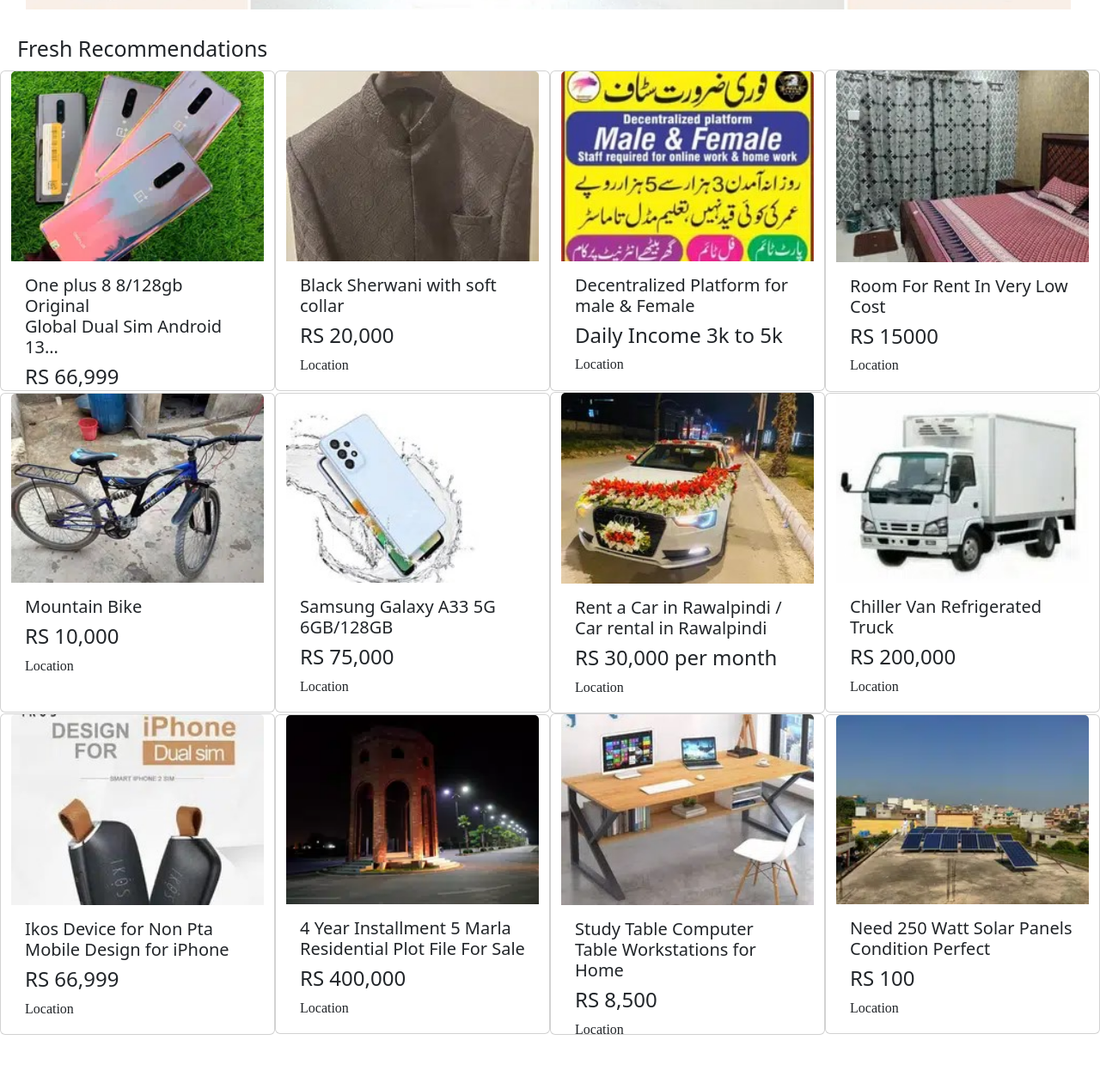
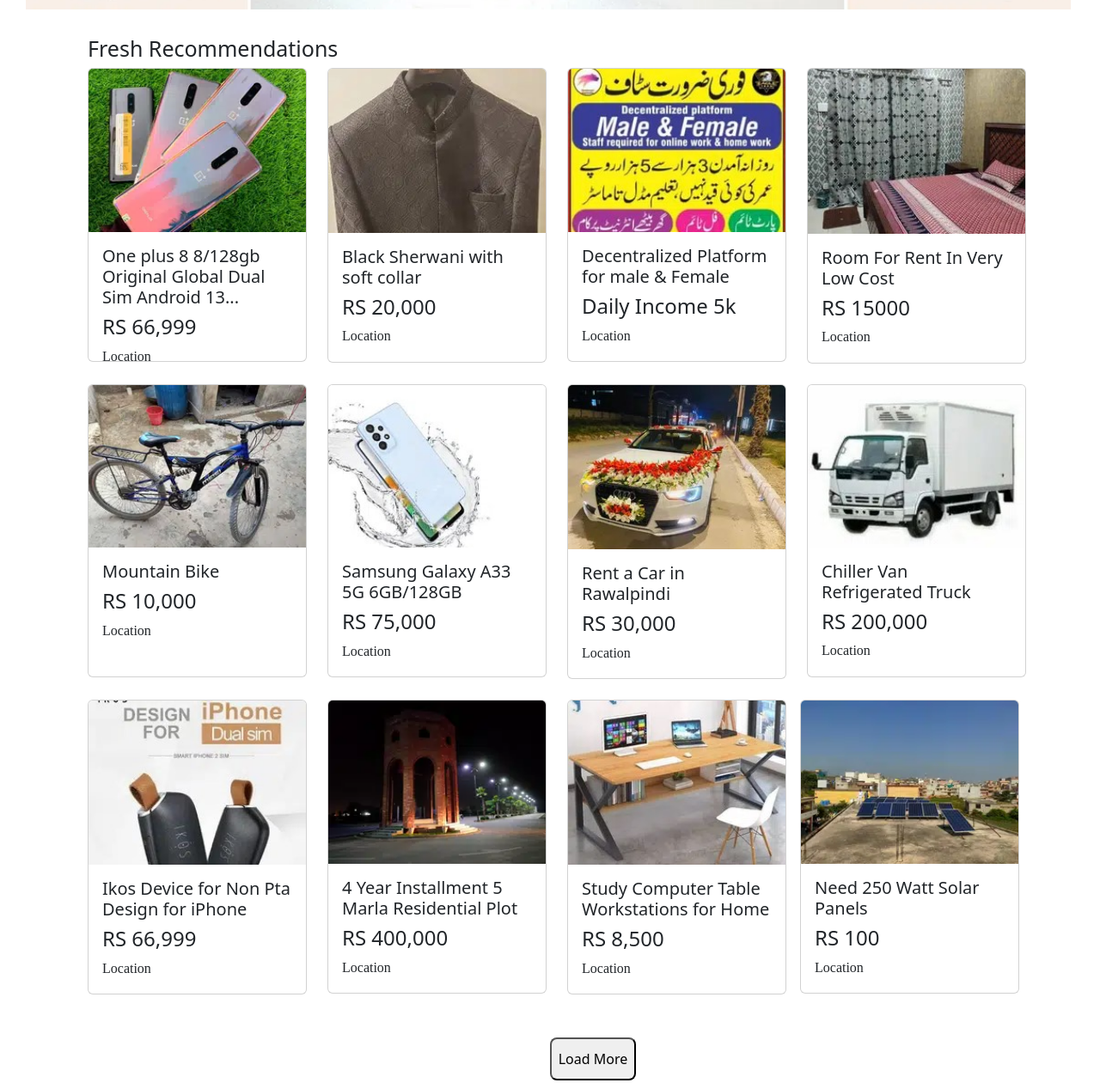
Before and after one commit to usaidamin/Olx-Layout, a plain HTML site: page index.html in a window 1280 px wide. Shown: the part 349-1609 px from the top of the page at 86% size. Drawn offline with nearby package versions, Linux system fonts and the light colour scheme.

Commit message:
Olx Layout

```diff
--- a/index.html
+++ b/index.html
@@ -100,33 +100,44 @@
         <section class="arches">
             <img src="./mcdonald.jfif" alt="" class="animate__animated  animate__backInLeft">
         </section>
+        <section class="cardWrapper container">
     <h1 class="heading">Fresh Recommendations</h1>
-    <section class="cardWrapper row">
-        <div class="card col-lg-2 col-md-3 col-sm-4" style="width: 20rem;">
+    <div class="row m-0">
+      <div class="col-lg-3 col-md-4 col-sm-6">
+        <div class="card mx-2" style="width: 100%;">
           <img src="./Phones.jfif" class="card-img-top" alt="...">
           <div class="card-body about">
-              <h5 class="card-title">One plus 8 8/128gb Original<br>Global Dual Sim Android 13...</h5>
+            <h5 class="card-title">One plus 8 8/128gb Original Global Dual Sim Android 13...</h5>
             <h4 class="card-text">RS 66,999</h4>
             <p>Location</p>
           </div>
         </div>
-          <div class="card col-lg-2 col-md-3 col-sm-4" style="width: 20rem;">
+      </div>
+
+      <div class="col-lg-3 col-md-4 col-sm-6">
+        <div class="card mx-2" style="width: 100%;">
           <img src="./Sherwani.jfif" class="card-img-top" alt="...">
           <div class="card-body about">
-              <h5 class="card-title">Black Sherwani with soft<br>collar </h5>
+            <h5 class="card-title">Black Sherwani with soft collar </h5>
             <h4 class="card-text">RS 20,000</h4>
             <p>Location</p>
           </div>
         </div>
-          <div class="card col-lg-2 col-md-3 col-sm-4" style="width: 20rem;">
+      </div>
+
+      <div class="col-lg-3 col-md-4 col-sm-6">
+        <div class="card mx-2" style="width: 100%;">
           <img src="./Platform.jfif" class="card-img-top" alt="...">
           <div class="card-body about">
             <h5 class="card-title">Decentralized Platform for male & Female</h5>
-              <h4 class="card-text">Daily Income 3k to 5k</h4>
+            <h4 class="card-text">Daily Income 5k</h4>
             <p>Location</p>
           </div>
         </div>
-          <div class="card col-lg-2 col-md-3 col-sm-4" style="width: 20rem;">
+      </div>
+
+      <div class="col-lg-3 col-md-4 col-sm-6">
+        <div class="card mx-2" style="width: 100%;">
           <img src="./Bedroom.jfif" class="card-img-top" alt="...">
           <div class="card-body about">
             <h5 class="card-title">Room For Rent In Very Low Cost</h5>
@@ -134,71 +145,110 @@
             <p>Location</p>
           </div>
         </div>
-          <div class="card col-lg-2 col-md-3 col-sm-4" style="width: 20rem;">
+      </div>
+
+    </div>
+  </section>
+
+  <section class="itemWrapper container mt-4">
+    <div class="row m-0">
+
+      <div class="col-lg-3 col-md-4 col-sm-6">
+        <div class="card mx-2" style="width: 100%;">
           <img src="./Cycle.jfif" class="card-img-top" alt="...">
-            <div class="card-body about">
+          <div class="card-body item">
             <h5 class="card-title">Mountain Bike </h5>
             <h4 class="card-text">RS 10,000</h4>
             <p>Location</p>
           </div>
         </div>
-          <div class="card col-lg-2 col-md-3 col-sm-4" style="width: 20rem;">
+      </div>
+
+      <div class="col-lg-3 col-md-4 col-sm-6">
+        <div class="card mx-2" style="width: 100%;">
           <img src="./Mobile.jfif" class="card-img-top" alt="...">
-            <div class="card-body about">
+          <div class="card-body item">
             <h5 class="card-title">Samsung Galaxy A33 5G 6GB/128GB</h5>
             <h4 class="card-text">RS 75,000</h4>
             <p>Location</p>
           </div>
         </div>
-          <div class="card col-lg-2 col-md-3 col-sm-4" style="width: 20rem;">
+      </div>
+
+      <div class="col-lg-3 col-md-4 col-sm-6">
+        <div class="card mx-2" style="width: 100%;">
           <img src="./Car.jfif" class="card-img-top" alt="...">
-            <div class="card-body about">
-              <h5 class="card-title">Rent a Car in Rawalpindi / Car rental in Rawalpindi</h5>
-              <h4 class="card-text">RS 30,000 per month</h4>
+          <div class="card-body item">
+            <h5 class="card-title">Rent a Car in Rawalpindi&nbsp;&nbsp;&nbsp;</h5>
+            <h4 class="card-text">RS 30,000</h4>
             <p>Location</p>
           </div>
         </div>
-          <div class="card col-lg-4 col-md-3 col-sm-4" style="width: 20rem;">
+      </div>
+
+      <div class="col-lg-3 col-md-4 col-sm-6">
+        <div class="card mx-2" style="width: 100%;">
           <img src="./Truck.jfif" class="card-img-top" alt="...">
-            <div class="card-body about">
+          <div class="card-body item">
             <h5 class="card-title">Chiller Van Refrigerated Truck</h5>
             <h4 class="card-text">RS 200,000</h4>
             <p>Location</p>
           </div>
         </div>
-          <div class="card col-lg-2 col-md-3 col-sm-4" style="width: 20rem;">
+      </div>
+
+    </div>
+    </section>
+
+    <section class="placeWrapper container mt-4">
+      <div class="row m-0">
+
+      <div class="col-lg-3 col-md-4 col-sm-6">
+        <div class="card mx-2" style="width: 100%;">
           <img src="./Iphone Dual Sim.jfif" class="card-img-top" alt="...">
-            <div class="card-body about">
-              <h5 class="card-title">Ikos Device for Non Pta Mobile Design for iPhone</h5>
+          <div class="card-body feature">
+            <h5 class="card-title">Ikos Device for Non Pta Design for iPhone</h5>
             <h4 class="card-text">RS 66,999</h4>
             <p>Location</p>
           </div>
         </div>
-          <div class="card col-lg-2 col-md-3 col-sm-4" style="width: 20rem;">
+      </div>
+
+      <div class="col-lg-3 col-md-4 col-sm-6">
+        <div class="card mx-2" style="width: 100%;">
           <img src="./Plot.jfif" class="card-img-top" alt="...">
-            <div class="card-body about">
-              <h5 class="card-title">4 Year Installment 5 Marla Residential Plot File For Sale</h5>
+          <div class="card-body feature">
+            <h5 class="card-title">4 Year Installment 5 Marla Residential Plot</h5>
             <h4 class="card-text">RS 400,000</h4>
             <p>Location</p>
           </div>
         </div>
-          <div class="card col-lg-2 col-md-3 col-sm-4" style="width: 20rem;">
+      </div>
+      <div class="col-lg-3 col-md-4 col-sm-6">
+        <div class="card mx-2" style="width: 100%;">
           <img src="./Computer Table.jfif" class="card-img-top" alt="...">
-            <div class="card-body about">
-              <h5 class="card-title">Study Table Computer Table Workstations for Home</h5>
+          <div class="card-body feature">
+            <h5 class="card-title">Study Computer Table Workstations for Home</h5>
             <h4 class="card-text">RS 8,500</h4>
             <p>Location</p>
           </div>
         </div>
-          <div class="card col-lg-2 col-md-3 col-sm-4" style="width: 20rem;">
+      </div>
+
+      <div class="col-lg-3 col-md-4 col-sm-6">
+        <div class="card mx-0" style="width: 100%;">
           <img src="./Solar Panels.jfif" class="card-img-top" alt="...">
-            <div class="card-body about">
-              <h5 class="card-title">Need 250 Watt Solar Panels Condition Perfect</h5>
+          <div class="card-body feature">
+            <h5 class="card-title">Need 250 Watt Solar Panels </h5>
             <h4 class="card-text">RS 100</h4>
             <p>Location</p>
           </div>
         </div>
+      </div>
+
+    </div>
     </section>
+
 <section class="load">
   <button type="button">Load More</button>
 </section>
--- a/style.css
+++ b/style.css
@@ -101,12 +101,7 @@
     width: 95%;
 }
 .cardWrapper {
-    width: 100%;
-    height: 100px;
-    margin: 10px auto;
     cursor: pointer;
-    justify-content: space-around;
-    align-items: center;
 }
 .about {
     height: 150px;
@@ -114,8 +109,26 @@
 .cardWrapper p {
     font-family:'Times New Roman', Times, serif;
 }
+.itemWrapper {
+    cursor: pointer;
+}
+.item {
+    height: 150px;
+}
+.itemWrapper p {
+    font-family:'Times New Roman', Times, serif;
+}
+.placeWrapper {
+    cursor: pointer;
+}
+.feature {
+    height: 150px;
+}
+.placeWrapper p {
+    font-family:'Times New Roman', Times, serif;
+}
 .load button{
-    margin: 1050px 0 0 600px;
+    margin: 50px 0 0 50%;
     width: 100px;
     height: 50px;
     border-radius: 8px;
@@ -206,7 +219,7 @@
         width: 95%;
     }
     .find {
-        width: 650px;
+        width: 600px;
         height: 40px;
         font-size: 18px;
         font-weight: bold;
@@ -220,27 +233,3 @@
     }
 
 }
-@media only screen and (max-width : 1280px) {
-    .load button{
-        margin: 1450px 0 0 600px;
-        width: 100px;
-        height: 50px;
-        border-radius: 8px;
-    }
-}
-@media only screen and (max-width : 960px) {
-    .load button{
-        margin: 2150px 0 0 300px;
-        width: 100px;
-        height: 50px;
-        border-radius: 8px;
-    }
-}
-@media only screen and (max-width : 640px) {
-    .load button{
-        margin: 4400px 0 0 300px;
-        width: 100px;
-        height: 50px;
-        border-radius: 8px;
-    }
-}
```
Lines whose indentation alone changed are shown as unchanged.
